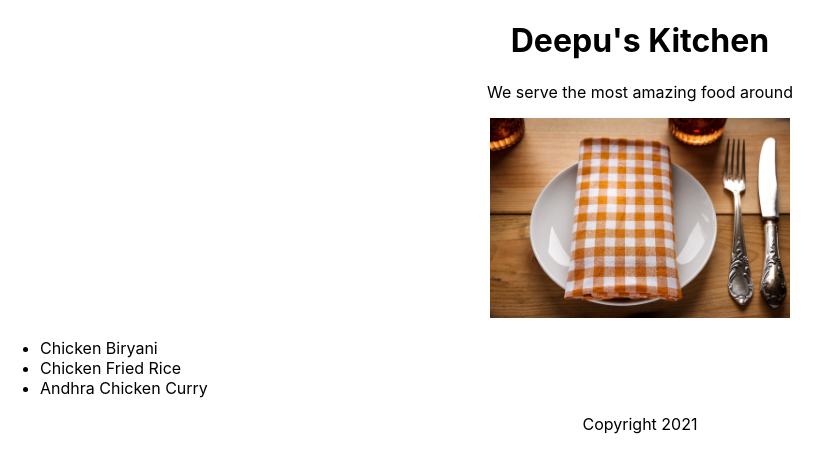
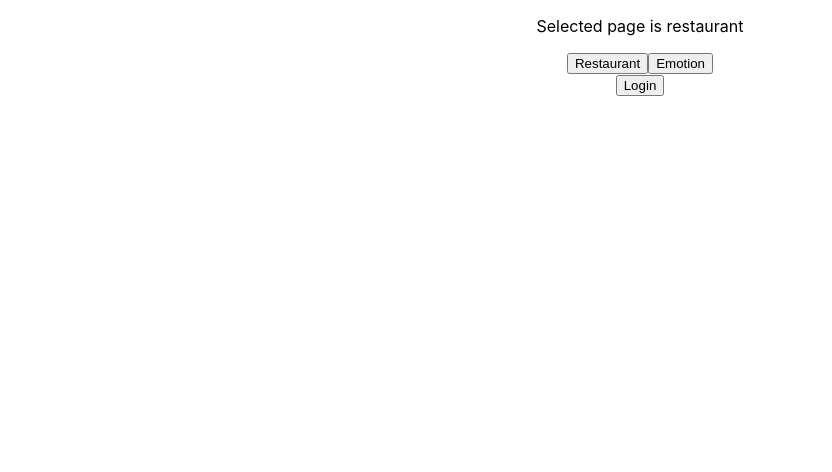
Before and after one commit to sitaramsandeep/react-essentials, a React (Create React App) app: page / in a window 1280 px wide. Shown: the top 472 px of the page, without its empty margins (0-832 px from the left). Built offline with nearby package versions, Linux system fonts and the light colour scheme.

Commit message:
understanding useState hook

```diff
--- a/src/App.js
+++ b/src/App.js
@@ -1,3 +1,4 @@
+import { useState } from 'react';
 import './App.css';
 import restaurant from './restaurant.jpg'
 
@@ -41,13 +42,39 @@ const dishes = [
 
 const dishObj = dishes.map((dish, i) => ({id: i, title: dish}));
 
-function App({ authorized }) {
+function App() {
+  const [pageType, setPageType] = useState("restaurant")
+  const [emotion, setEmotion] = useState("happy")
+  const [authorized, setAuthorized] = useState(false)
   return (
     <div className="App">
-      <Header name="Deepu"/>
-      {authorized ?  <Main adjective="amazing" dishes={dishObj}/> : <p>Access Denied</p>}
-      <Footer year={new Date().getFullYear()}/>
+      {!!pageType ? <p>Selected page is {pageType}</p> : <p>Select page</p>}
+      <div>
+        <button onClick={() => setPageType("restaurant")}>Restaurant</button>
+        <button onClick={() => setPageType("emotion")}>Emotion</button>
+      </div>
+      {pageType === 'restaurant'?
+      <>
+        {authorized ?
+          <>
+            <Header name="Deepu"/>
+            <button onClick={() => setAuthorized(false)}>Logout</button>
+            <Main adjective="amazing" dishes={dishObj}/>
+            <Footer year={new Date().getFullYear()}/>
+          </>:
+        <>
+          <button onClick={() => setAuthorized(true)}>Login</button>
+        </>}
+      </>:
+      <>
+        <h1>Current emotion is {emotion}</h1>
+        <button onClick={() => setEmotion("happy")}>Happy</button>
+        <button onClick={() => setEmotion("frustrated")}>Frustrate</button>
+        <button onClick={() => setEmotion("enthusiastic")}>Enthuse</button>
+      </>
+      }
     </div>
+
   );
 }
 
--- a/src/index.js
+++ b/src/index.js
@@ -6,7 +6,7 @@ import reportWebVitals from './reportWebVitals';
 
 ReactDOM.render(
   <React.StrictMode>
-    <App authorized={true}/>
+    <App/>
   </React.StrictMode>,
   document.getElementById('root')
 );
```
